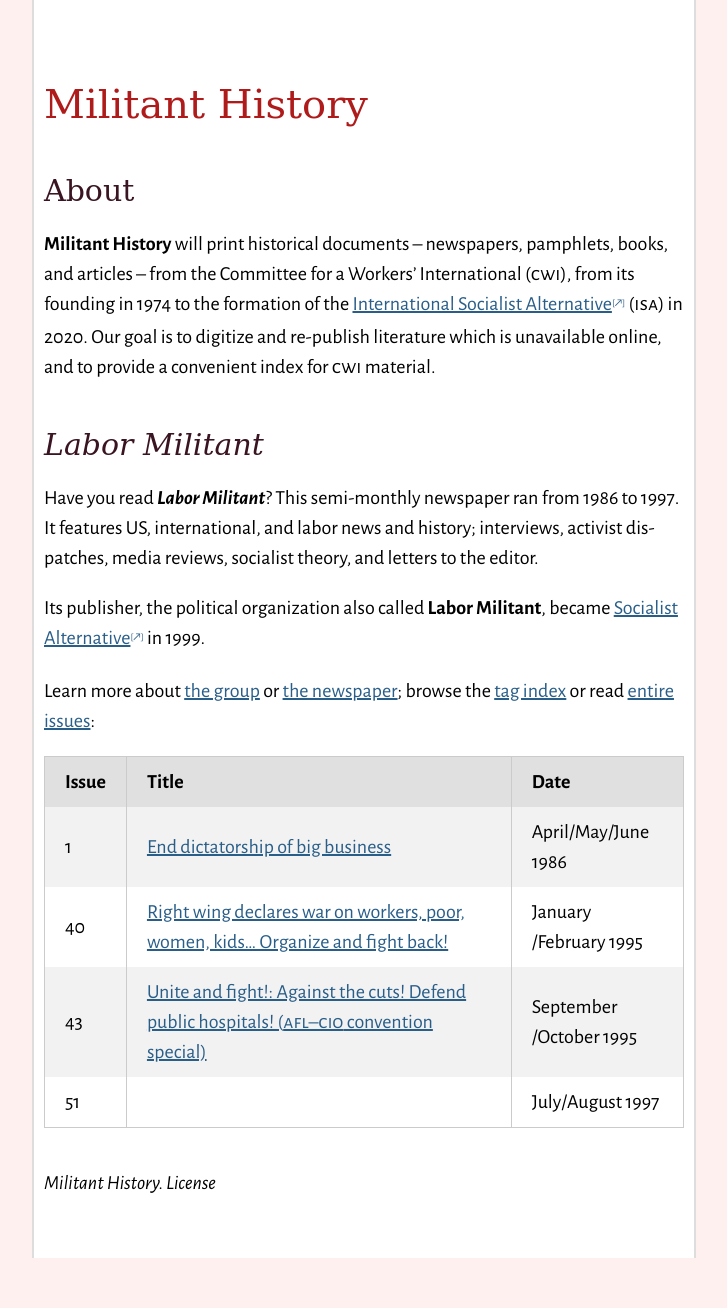
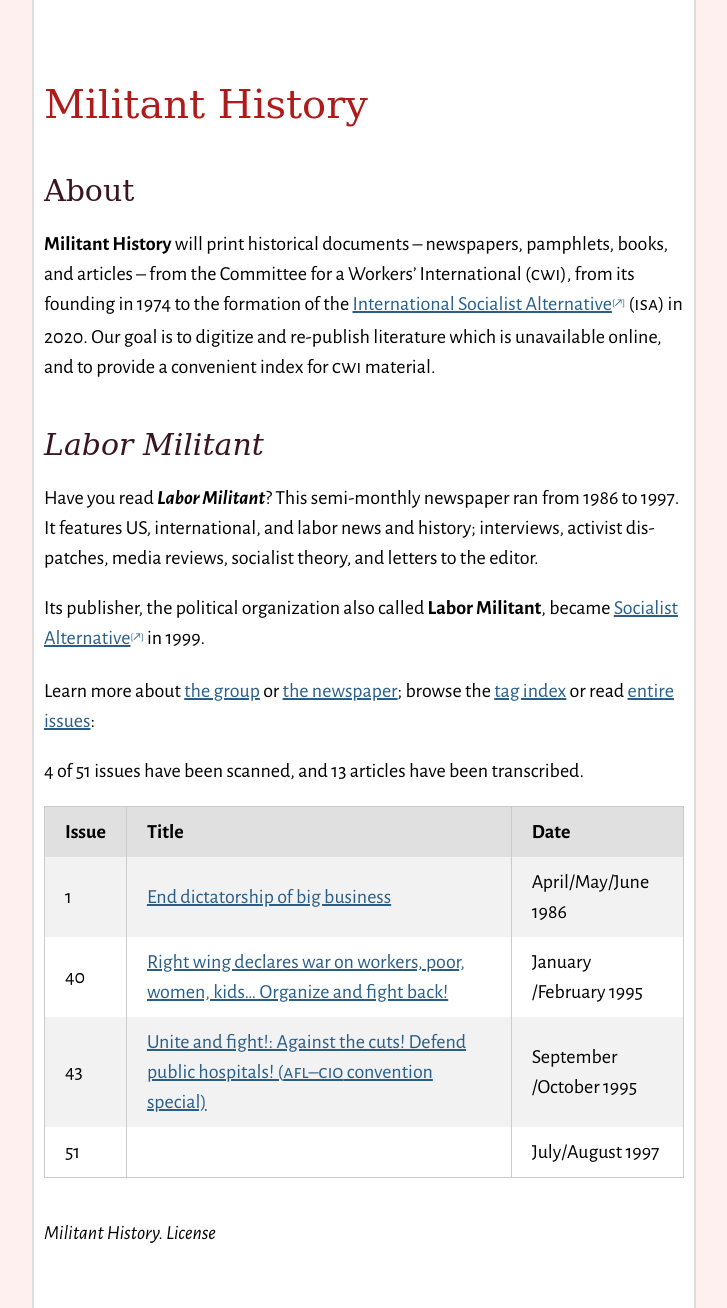
Before and after one commit to jackwillis/militanthistory, a Jekyll site: the page built from index.html, in a window 1280 px wide. Shown: the whole page, without its empty margins (276-1003 px from the left). Built offline with Jekyll 4.4.1, drawn with Linux system fonts in a browser that asks for light colours; before the commit the page ends 1258 px from its top, so only the background shows below that.

```diff
--- a/_includes/lm-table.html
+++ b/_includes/lm-table.html
@@ -17,4 +17,11 @@
       </tr>
     {% endfor %}
   </tbody>
+
+  <tfoot>
+    <p>
+      {{ site.lm_issues | size }} of 51 issues have been scanned,
+      and {{ site.lm_articles | size }} articles have been transcribed.
+    </p>
+  </tfoot>
 </table>
```
